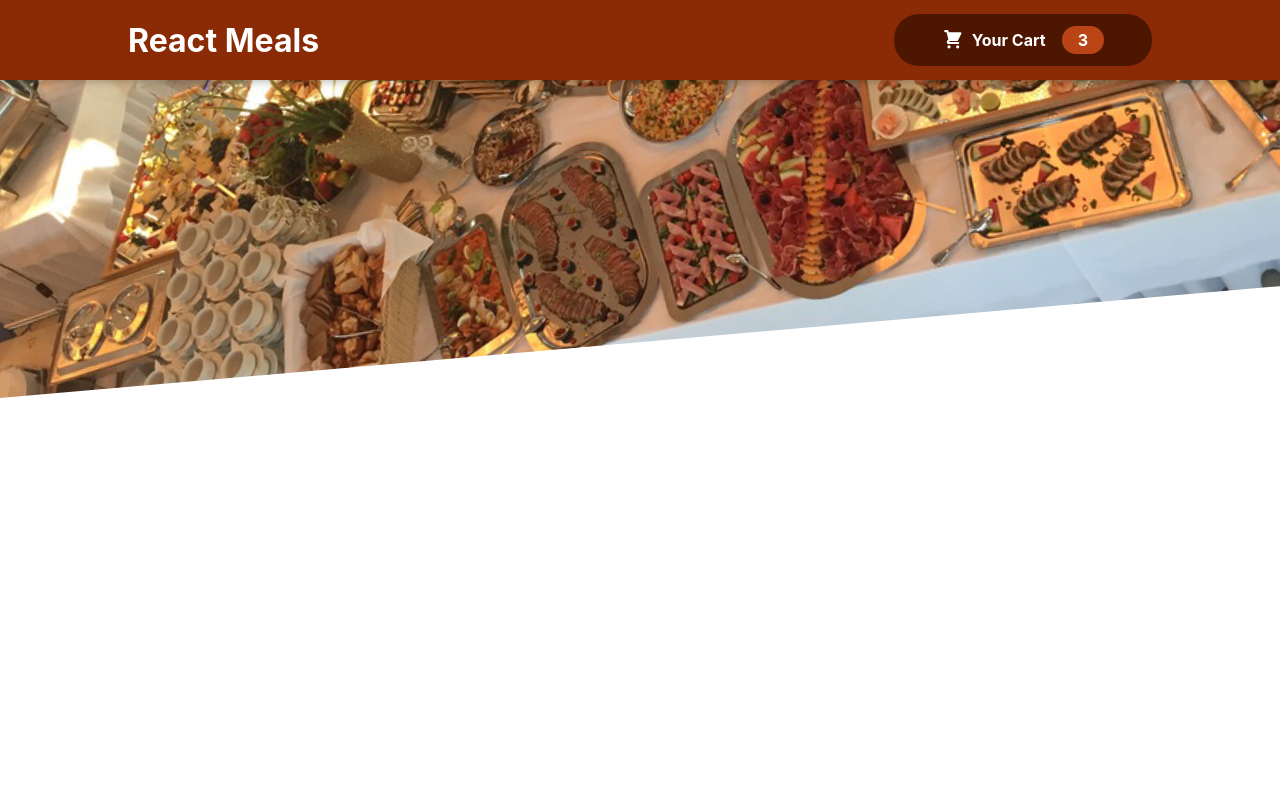
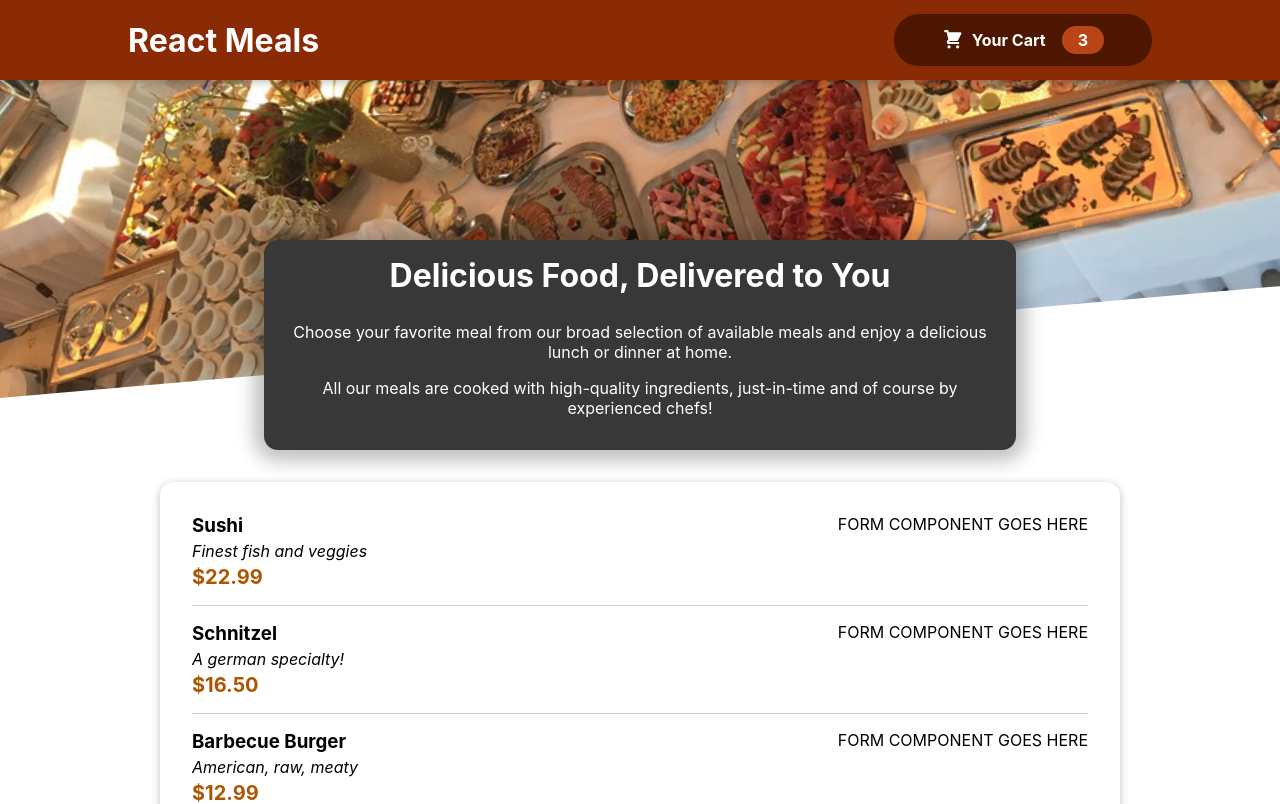
Before and after one commit to jhudson357/react-meals, a React (Create React App) app: page / in a window 1280 px wide. Shown: the top 804 px of the page. Built offline with nearby package versions, Linux system fonts and the light colour scheme.

Commit message:
add meal component and mealItem components

```diff
--- a/src/App.jsx
+++ b/src/App.jsx
@@ -1,9 +1,13 @@
 import Header from './components/Layout/Header'
+import Meals from './components/Meals/Meals'
 
 function App() {
   return (
     <>
       <Header />
+      <main>
+        <Meals />
+      </main>
     </>
   )
 }
--- /dev/null
+++ b/src/components/Meals/AvailableMeals.jsx
@@ -0,0 +1,53 @@
+import styles from './AvailableMeals.module.css'
+import Card from '../UI/Card'
+import MealItem from './MealItem/MealItem'
+
+const DUMMY_MEALS = [
+  {
+    id: 'm1',
+    name: 'Sushi',
+    description: 'Finest fish and veggies',
+    price: 22.99,
+  },
+  {
+    id: 'm2',
+    name: 'Schnitzel',
+    description: 'A german specialty!',
+    price: 16.5,
+  },
+  {
+    id: 'm3',
+    name: 'Barbecue Burger',
+    description: 'American, raw, meaty',
+    price: 12.99,
+  },
+  {
+    id: 'm4',
+    name: 'Green Bowl',
+    description: 'Healthy...and green...',
+    price: 18.99,
+  },
+]
+
+const AvailableMeals = () => {
+  const mealsList = DUMMY_MEALS.map(meal => (
+    <MealItem
+      key={meal.id}
+      name={meal.name}
+      price={meal.price}
+      description={meal.description}
+    />
+  ))
+
+  return (
+    <section className={styles.meals}>
+      <Card>
+        <ul>
+          {mealsList}
+        </ul>
+      </Card>
+    </section>
+  )
+}
+
+export default AvailableMeals
--- /dev/null
+++ b/src/components/Meals/AvailableMeals.module.css
@@ -0,0 +1,24 @@
+.meals {
+  max-width: 60rem;
+  width: 90%;
+  margin: 2rem auto;
+  animation: meals-appear 1s ease-out forwards;
+}
+
+.meals ul {
+  list-style: none;
+  margin: 0;
+  padding: 0;
+}
+
+@keyframes meals-appear {
+  from {
+    opacity: 0;
+    transform: translateY(3rem);
+  }
+
+  to {
+    opacity: 1;
+    transform: translateY(0);
+  }
+}
--- /dev/null
+++ b/src/components/Meals/MealItem/MealItem.jsx
@@ -0,0 +1,20 @@
+import styles from './MealItem.module.css'
+
+const MealItem = (props) => {
+const price = `$${props.price.toFixed(2)}`
+
+  return (
+    <li className={styles.meal}>
+      <div>
+        <h3>{props.name}</h3>
+        <div className={styles.description}>{props.description}</div>
+        <div className={styles.price}>{price}</div>
+      </div>
+      <div>
+        FORM COMPONENT GOES HERE
+      </div>
+    </li>
+  )
+}
+
+export default MealItem
--- /dev/null
+++ b/src/components/Meals/MealItem/MealItem.module.css
@@ -0,0 +1,22 @@
+.meal {
+  display: flex;
+  justify-content: space-between;
+  margin: 1rem;
+  padding-bottom: 1rem;
+  border-bottom: 1px solid #ccc;
+}
+
+.meal h3 {
+  margin: 0 0 0.25rem 0;
+}
+
+.description {
+  font-style: italic;
+}
+
+.price {
+  margin-top: 0.25rem;
+  font-weight: bold;
+  color: #ad5502;
+  font-size: 1.25rem;
+}
--- /dev/null
+++ b/src/components/Meals/Meals.jsx
@@ -0,0 +1,13 @@
+import AvailableMeals from "./AvailableMeals"
+import MealsSummary from "./MealsSummary"
+
+const Meals = () => {
+  return (
+    <>
+      <MealsSummary />
+      <AvailableMeals />
+    </>
+  )
+}
+
+export default Meals
--- /dev/null
+++ b/src/components/Meals/MealsSummary.jsx
@@ -0,0 +1,19 @@
+import styles from './MealsSummary.module.css'
+
+const MealsSummary = () => {
+  return (
+    <section className={styles.summary}>
+      <h2>Delicious Food, Delivered to You</h2>
+      <p>
+        Choose your favorite meal from our broad selection of available meals
+        and enjoy a delicious lunch or dinner at home.
+      </p>
+      <p>
+        All our meals are cooked with high-quality ingredients, just-in-time and
+        of course by experienced chefs!
+      </p>
+    </section>
+  )
+}
+
+export default MealsSummary
--- /dev/null
+++ b/src/components/Meals/MealsSummary.module.css
@@ -0,0 +1,18 @@
+.summary {
+  text-align: center;
+  max-width: 45rem;
+  width: 90%;
+  margin: auto;
+  margin-top: -10rem;
+  position: relative;
+  background-color: #383838;
+  color: white;
+  border-radius: 14px;
+  padding: 1rem;
+  box-shadow: 0 1px 18px 10px rgba(0, 0, 0, 0.25);
+}
+
+.summary h2 {
+  font-size: 2rem;
+  margin-top: 0;
+}
--- /dev/null
+++ b/src/components/UI/Card.jsx
@@ -0,0 +1,11 @@
+import styles from './Card.module.css'
+
+const Card = (props) => {
+  return (
+    <div className={styles.card}>
+      {props.children}
+    </div>
+  )
+}
+
+export default Card
--- /dev/null
+++ b/src/components/UI/Card.module.css
@@ -0,0 +1,6 @@
+.card {
+  padding: 1rem;
+  box-shadow: 0 2px 8px rgba(0, 0, 0, 0.25);
+  border-radius: 14px;
+  background-color: white;
+}
```
Also changed, not shown: src/components/Meals/MealItem/MealItemForm.jsx (added).
